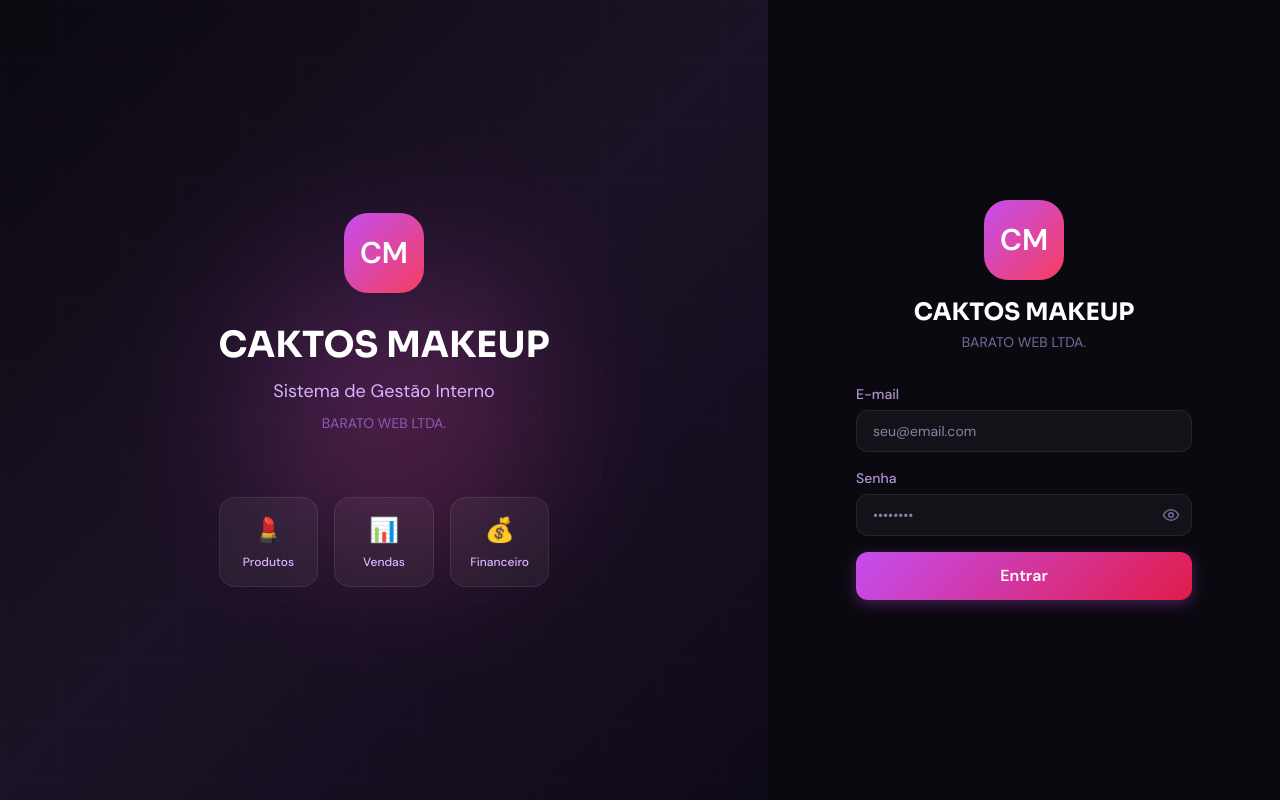
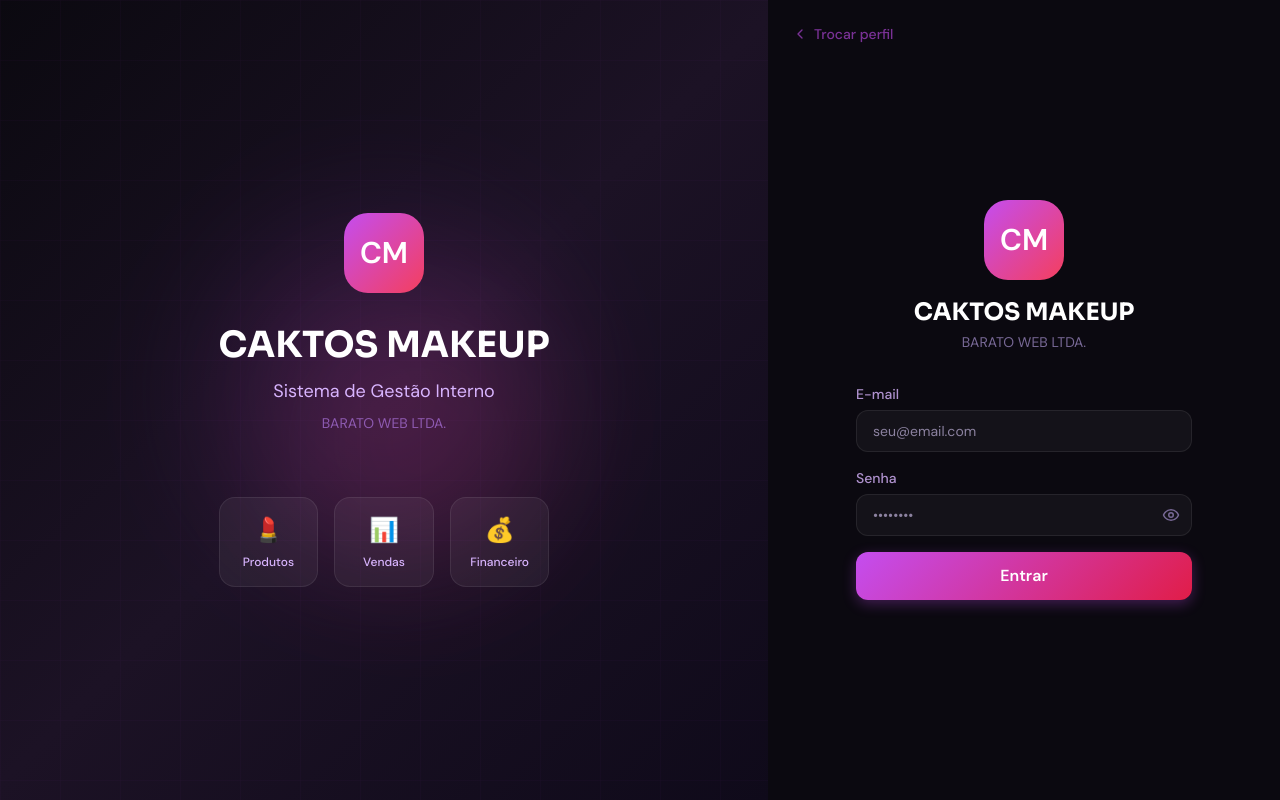
Before and after one commit to BARATOWEBLTDA/caktos-erp, a Next.js app: page /login in a window 1280 px wide. Built offline with nearby package versions, Linux system fonts and the light colour scheme; no server answers.

Commit message:
feat: botao trocar perfil no login

```diff
--- a/src/app/login/page.tsx
+++ b/src/app/login/page.tsx
@@ -1,10 +1,15 @@
 'use client'
 
-import { useState } from 'react'
+import { useState, useEffect } from 'react'
 import { useRouter } from 'next/navigation'
 import { createClient } from '@/lib/supabase/client'
-import { Eye, EyeOff, Loader2 } from 'lucide-react'
+import { Eye, EyeOff, Loader2, ChevronLeft } from 'lucide-react'
 import toast from 'react-hot-toast'
+
+const PROFILE_NAMES: Record<string, string> = {
+  bruno: 'Bruno',
+  ademir: 'Ademir',
+}
 
 export default function LoginPage() {
   const router = useRouter()
@@ -14,6 +19,12 @@ export default function LoginPage() {
   const [password, setPassword] = useState('')
   const [showPassword, setShowPassword] = useState(false)
   const [loading, setLoading] = useState(false)
+  const [selectedProfile, setSelectedProfile] = useState<string | null>(null)
+
+  useEffect(() => {
+    const profile = localStorage.getItem('selected_profile')
+    setSelectedProfile(profile)
+  }, [])
 
   async function handleLogin(e: React.FormEvent) {
     e.preventDefault()
@@ -74,29 +85,47 @@ export default function LoginPage() {
       </div>
 
       {/* Painel direito — formulário */}
-      <div
-        className="flex flex-1 lg:max-w-md xl:max-w-lg items-center justify-center"
-        style={{ background: '#0b0910', minHeight: '100dvh' }}
-      >
+      <div className="flex flex-1 lg:max-w-md xl:max-w-lg items-center justify-center relative"
+        style={{ background: '#0b0910', minHeight: '100dvh' }}>
+
+        {/* Botão voltar para perfis */}
+        <button
+          onClick={() => router.push('/profiles')}
+          className="absolute top-6 left-6 flex items-center gap-1.5 text-sm font-medium transition-all hover:opacity-100 opacity-60"
+          style={{ color: '#c44df0' }}>
+          <ChevronLeft size={16} />
+          Trocar perfil
+        </button>
+
         <div className="w-full max-w-sm px-6 py-8 flex flex-col items-center">
 
-          {/* Logo + Marca — centralizado */}
+          {/* Logo + perfil selecionado */}
           <div className="flex flex-col items-center mb-8">
-            <div
-              className="w-20 h-20 rounded-3xl flex items-center justify-center text-3xl font-bold text-white mb-4"
-              style={{ background: 'linear-gradient(135deg, #c44df0, #f43f5e)' }}
-            >
+            <div className="w-20 h-20 rounded-3xl flex items-center justify-center text-3xl font-bold text-white mb-4"
+              style={{ background: 'linear-gradient(135deg, #c44df0, #f43f5e)' }}>
               CM
             </div>
-            <h1
-              className="text-2xl font-bold text-white text-center"
-              style={{ fontFamily: 'Sora, sans-serif' }}
-            >
+            <h1 className="text-2xl font-bold text-white text-center"
+              style={{ fontFamily: 'Sora, sans-serif' }}>
               CAKTOS MAKEUP
             </h1>
             <p className="text-sm mt-1 text-center" style={{ color: 'rgb(120 105 150)' }}>
               BARATO WEB LTDA.
             </p>
+
+            {/* Perfil selecionado */}
+            {selectedProfile && (
+              <div className="mt-4 flex items-center gap-2 px-4 py-2 rounded-full"
+                style={{ background: 'rgba(196,77,240,0.1)', border: '1px solid rgba(196,77,240,0.3)' }}>
+                <div className="w-5 h-5 rounded-full flex items-center justify-center text-xs font-bold text-white"
+                  style={{ background: 'linear-gradient(135deg, #7c3aed, #c44df0)' }}>
+                  {PROFILE_NAMES[selectedProfile]?.[0] ?? '?'}
+                </div>
+                <span className="text-sm font-medium" style={{ color: '#c44df0' }}>
+                  {PROFILE_NAMES[selectedProfile] ?? selectedProfile}
+                </span>
+              </div>
+            )}
           </div>
 
           {/* Formulário */}
@@ -138,27 +167,20 @@ export default function LoginPage() {
                   type="button"
                   onClick={() => setShowPassword(!showPassword)}
                   className="absolute right-3 top-1/2 -translate-y-1/2"
-                  style={{ color: 'rgb(120 105 150)' }}
-                >
+                  style={{ color: 'rgb(120 105 150)' }}>
                   {showPassword ? <EyeOff size={18} /> : <Eye size={18} />}
                 </button>
               </div>
             </div>
 
-            <button
-              type="submit"
-              disabled={loading}
-              className="btn-primary w-full justify-center mt-2 py-3 text-base"
-            >
-              {loading ? (
-                <><Loader2 size={18} className="animate-spin" />Entrando...</>
-              ) : (
-                'Entrar'
-              )}
+            <button type="submit" disabled={loading}
+              className="btn-primary w-full justify-center mt-2 py-3 text-base">
+              {loading
+                ? <><Loader2 size={18} className="animate-spin" />Entrando...</>
+                : 'Entrar'
+              }
             </button>
           </form>
-
-
         </div>
       </div>
     </div>
```
Also changed, not shown: src/middleware.ts (+17 -3 lines).
